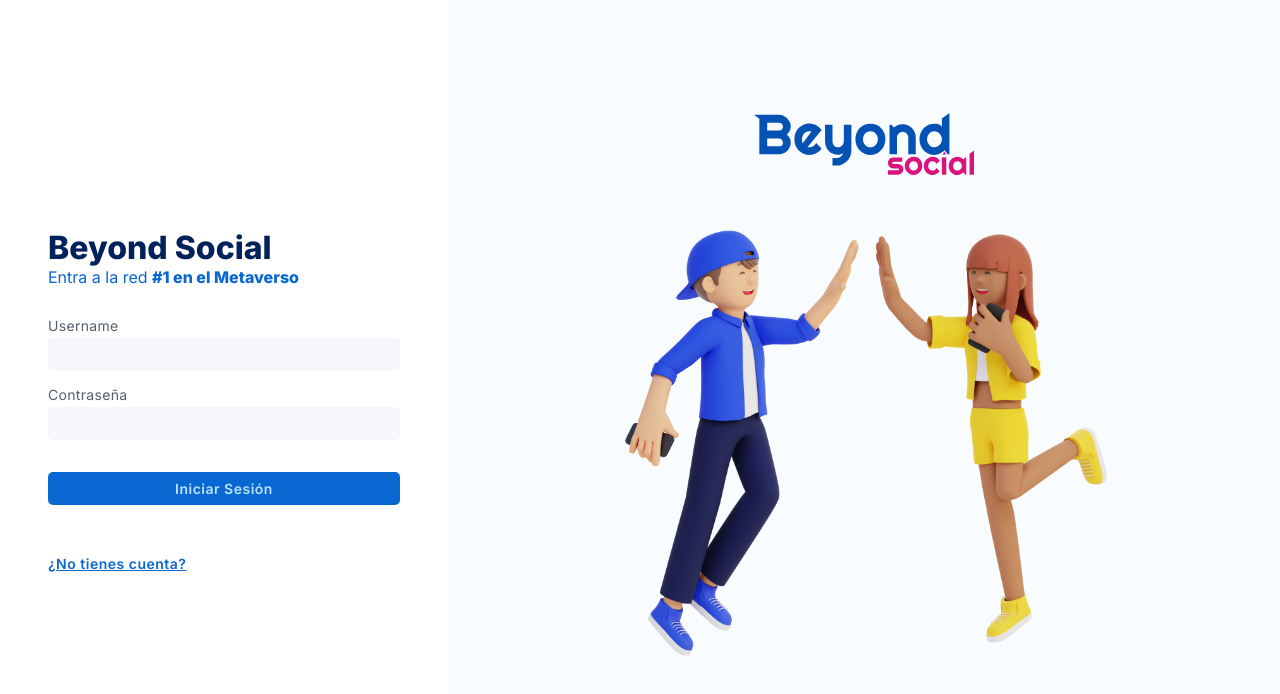
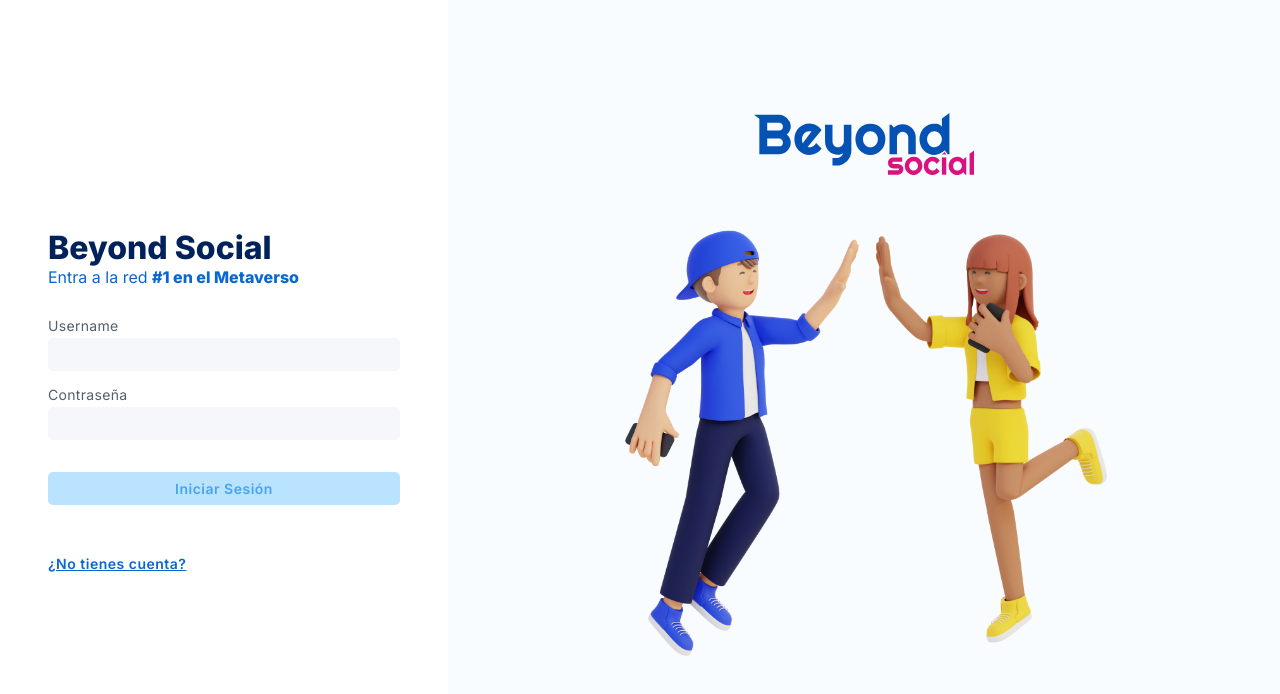
Before and after one commit to wolfmaster8/beyond-social-frontend, a React (Create React App) app: page /login in a window 1280 px wide. Shown: the top 694 px of the page. Built offline with nearby package versions, Linux system fonts and the light colour scheme; no server answers.

Commit message:
Add login tests

```diff
--- a/src/features/Login/index.tsx
+++ b/src/features/Login/index.tsx
@@ -9,7 +9,9 @@ import LoginImage from "../../assets/images/hi5.png";
 import useLoginController from "./useLoginController";
 
 export default function Login() {
-  const { handleSubmitForm, handleSetForm } = useLoginController();
+  const { handleSubmitForm, handleSetForm, values } = useLoginController();
+
+  const isLoginButtonDisabled = !values.username || !values.password;
   return (
     <>
       <HelmetContainer pageTitle="Login" />
@@ -33,7 +35,9 @@ export default function Login() {
               onChange={handleSetForm}
               type="password"
             />
-            <General.Button>Iniciar Sesión</General.Button>
+            <General.Button disabled={isLoginButtonDisabled}>
+              Iniciar Sesión
+            </General.Button>
           </form>
           <General.Button variant="link" linkTo={RoutesEnum.register}>
             ¿No tienes cuenta?
--- a/src/features/Login/useLoginController.tsx
+++ b/src/features/Login/useLoginController.tsx
@@ -27,5 +27,5 @@ export default function useLoginController() {
       },
     });
 
-  return { handleSetForm, handleSubmitForm };
+  return { handleSetForm, handleSubmitForm, values };
 }
```
Also changed, not shown: 1 other file (tests, documents, lock files or other folders).
